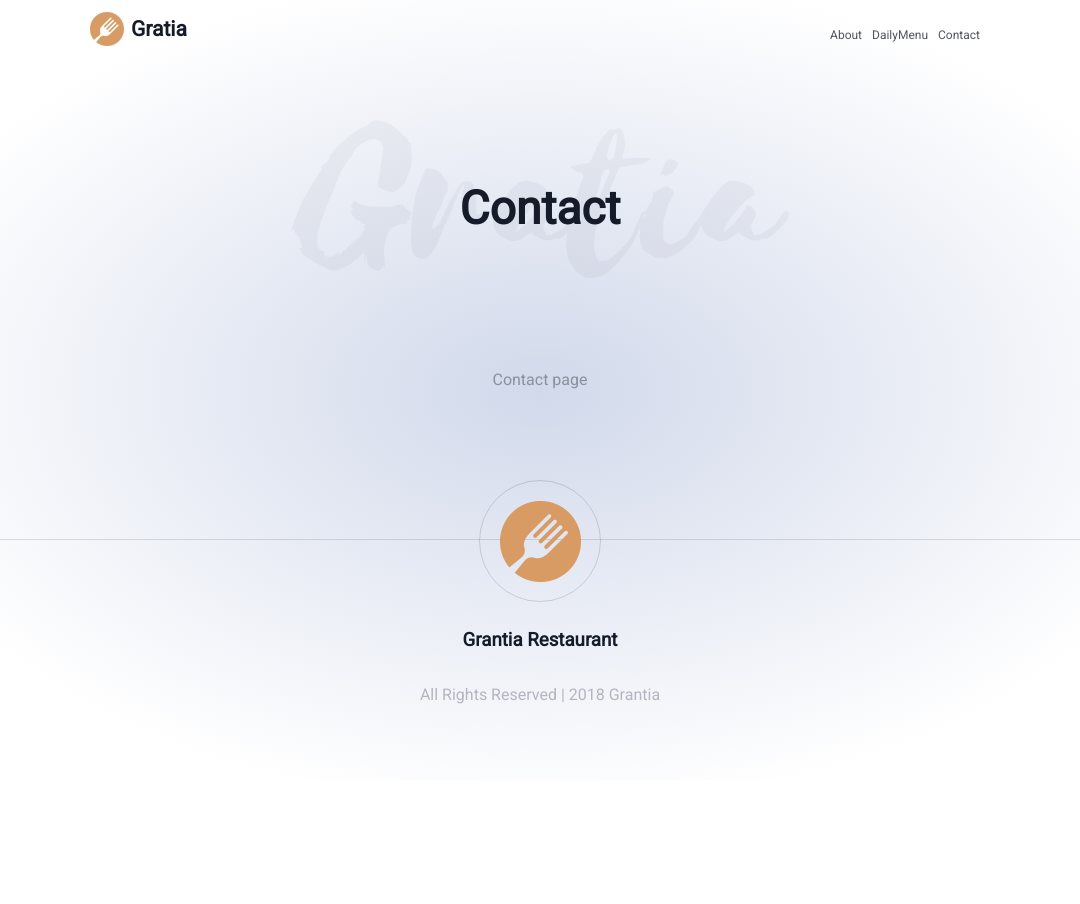
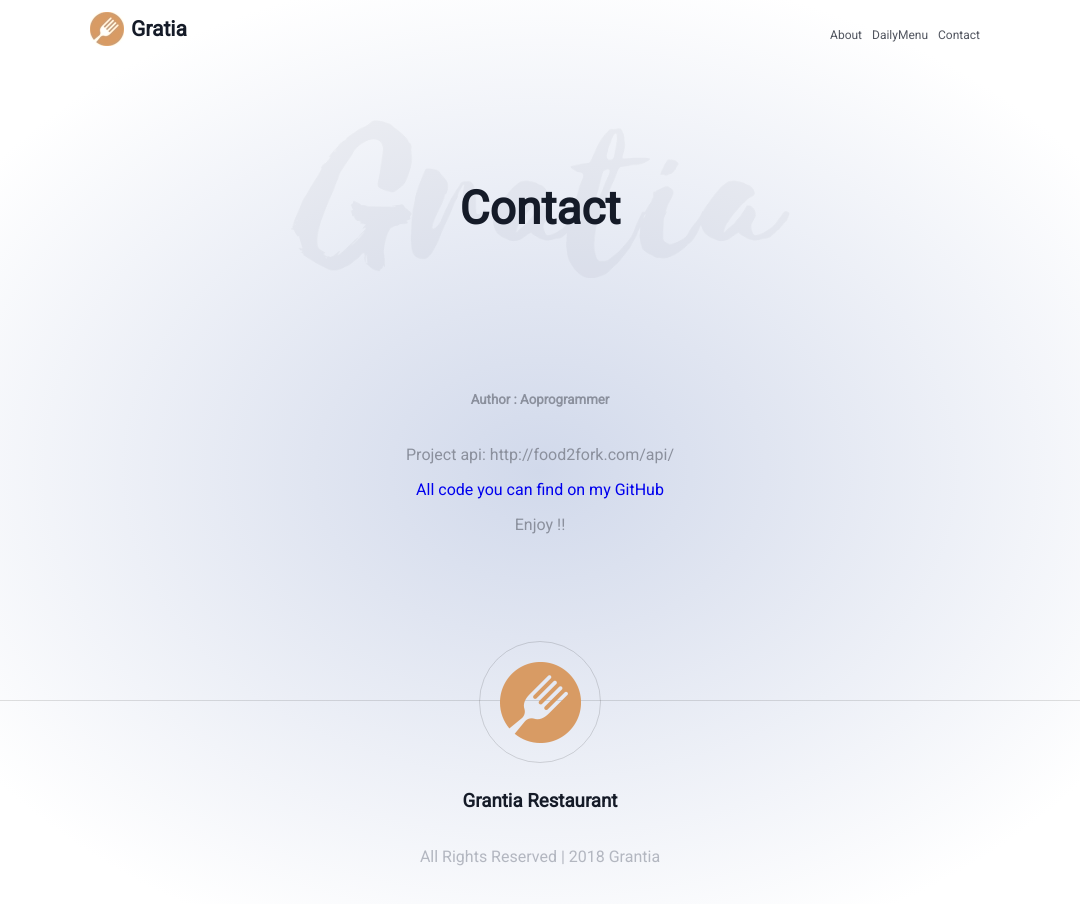
Before and after one commit to 3ndrius/RecipeApp, a React (Create React App) app: page /contact in a window 1280 px wide. Shown: the top 904 px of the page, without its empty margins (100-1180 px from the left). Before the commit the page ends 800 px from the top, so only its background shows below. Built offline with nearby package versions, Linux system fonts and the light colour scheme.

Commit message:
Complete additional page

```diff
--- a/src/components/About.js
+++ b/src/components/About.js
@@ -9,7 +9,9 @@ const About = () => {
       <div className="app">
         <Menu/>
         <Header header="ABOUT"/>
-        About page
+          <p> This is a page using ReactJS</p>
+          <p> Using fetch to take a data from api </p>
+          <p> Prototype layout form ..</p>
         <Footer/>
       </div>
     )
--- a/src/components/Contact.js
+++ b/src/components/Contact.js
@@ -8,7 +8,11 @@ const Contact = () => {
         <div className="app">
         <Menu/>
         <Header header="Contact"/>
-        Contact page
+        <h5> Author : Aoprogrammer</h5>
+        <p> Project api: http://food2fork.com/api/ </p>
+        <a href="https://github.com/3ndrius/RecipeApp"> All code you can find on my GitHub</a>
+        <p> Enjoy !! </p>
+
         <Footer/>
       </div>
     )
--- a/src/components/Daily.js
+++ b/src/components/Daily.js
@@ -8,7 +8,8 @@ const Daily = () => {
         <div className="app">
         <Menu/>
         <Header header="DailyMenu"/>
-        About page
+        <h5> On this page will see a full daily menu (breakfast dinner supper etc..)</h5>
+        <p> Page will be update soon! </p>
         <Footer/>
       </div>
     )
```
